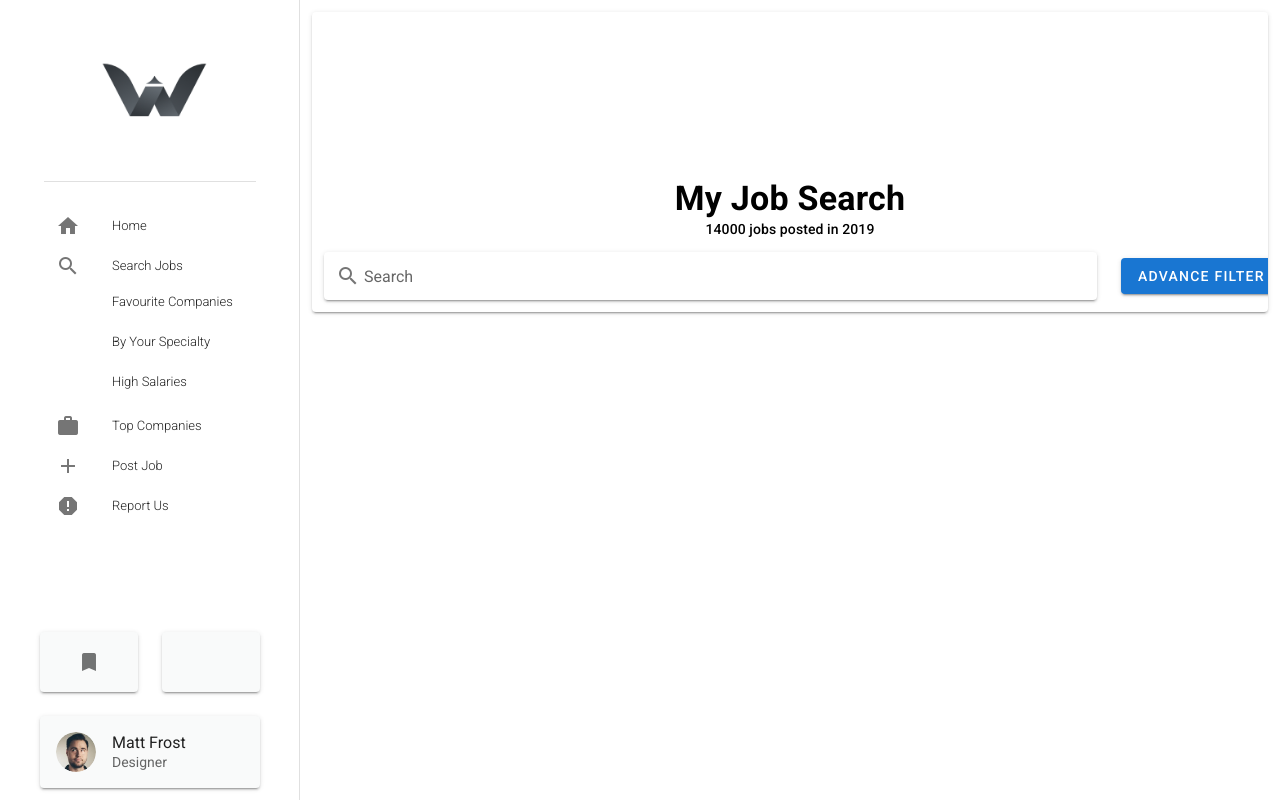
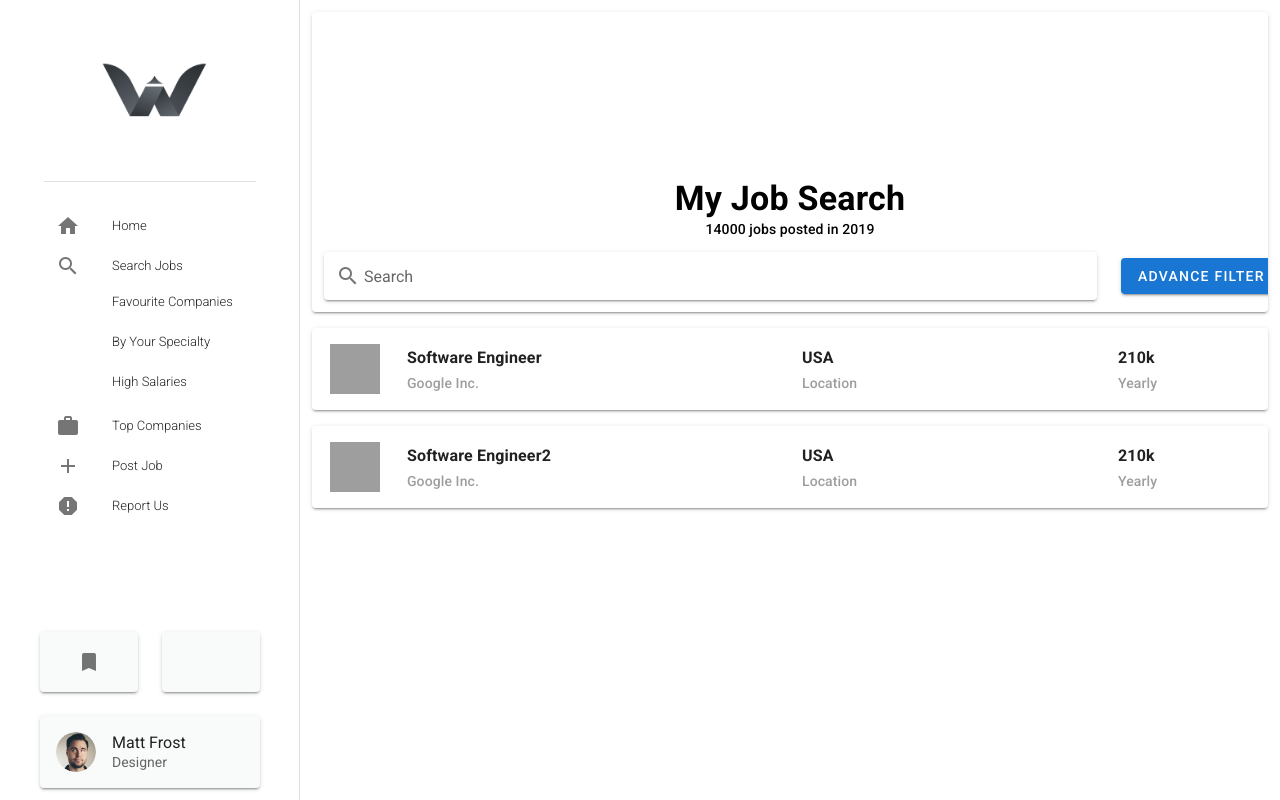
Before and after one commit to charlesng/myjobsearchvue, a Vue app: page / in a window 1280 px wide. Built offline with nearby package versions, Linux system fonts and the light colour scheme; grey boxes are pictures that could not be loaded.

Commit message:
Add JobTable and its Item template

```diff
--- /dev/null
+++ b/src/components/JobTable.vue
@@ -0,0 +1,47 @@
+<template>
+  <div>
+    <!-- Add Header -->
+    <JobTableItem v-for="job in jobs" v-bind:key="job.title" v-bind:job="job" />
+    <!-- Add Footer -->
+  </div>
+</template>
+
+<script lang="ts">
+import Vue from 'vue';
+import Job from '../model/Job';
+import JobTableItem from './JobTableItem.vue';
+
+type JobTablePropos = { jobs: Job[] };
+
+export default Vue.extend({
+  name: 'JobTable',
+  components: {
+    JobTableItem,
+  },
+
+  data() {
+    return {
+      jobs: [
+        {
+          title: 'Software Engineer',
+          company_name: 'Google Inc.',
+          location: 'USA',
+          description: 'default description',
+          img_src: 'https://avatars0.githubusercontent.com/u/1342004?s=400&v=4',
+          salary: ' 210k',
+          salary_period: 'Yearly',
+        },
+        {
+          title: 'Software Engineer2',
+          company_name: 'Google Inc.',
+          location: 'USA',
+          description: 'default description',
+          img_src: 'https://avatars0.githubusercontent.com/u/1342004?s=400&v=4',
+          salary: ' 210k',
+          salary_period: 'Yearly',
+        },
+      ],
+    } as JobTablePropos;
+  },
+});
+</script>
--- /dev/null
+++ b/src/components/JobTableItem.vue
@@ -0,0 +1,44 @@
+<template>
+  <v-card class="pa-1 mb-4">
+    <v-container>
+      <v-row class="text-left">
+        <v-col cols="1" class="d-flex align-center justify-center">
+          <v-avatar size="50" color="#EBEBEB" tile>
+            <img :src="job.img_src" alt="avatar" />
+          </v-avatar>
+        </v-col>
+        <v-col cols="5">
+          <div class="subtitle-1 font-weight-bold">{{ job.title }}</div>
+          <div class="subtitle-2 grey--text">{{ job.company_name }}</div>
+        </v-col>
+        <v-col cols="4">
+          <div class="subtitle-1 font-weight-bold">{{ job.location }}</div>
+          <div class="subtitle-2 grey--text">Location</div>
+        </v-col>
+        <v-col cols="2">
+          <div class="subtitle-1 font-weight-bold">{{ job.salary }}</div>
+          <div class="subtitle-2 grey--text">{{ job.salary_period }}</div>
+        </v-col>
+      </v-row>
+    </v-container>
+  </v-card>
+</template>
+<script lang="ts">
+import { Component, Vue, Prop } from 'vue-property-decorator';
+import Job from '../model/Job';
+
+@Component
+export default class JobTableItem extends Vue {
+  @Prop({
+    default: {
+      company_name: 'Default Company Name',
+    } as Job,
+  })
+  job!: Job;
+
+  @Prop({
+    default: 'Default Title',
+  })
+  title!: String;
+}
+</script>
--- a/src/components/ResponsiveDrawer.vue
+++ b/src/components/ResponsiveDrawer.vue
@@ -66,6 +66,7 @@
     <v-content class="d-flex align-start pt-0 fill-width">
       <v-col class="text-center">
         <Banner />
+        <JobTable class="mt-4" />
       </v-col>
     </v-content>
   </v-app>
@@ -78,11 +79,13 @@
 
 <script lang="ts">
 import Banner from './Banner.vue';
+import JobTable from './JobTable.vue';
 
 export default {
   name: 'ResponsiveDrawer',
   components: {
     Banner,
+    JobTable,
   },
   props: {
     source: String,
```
Also changed, not shown: 1 other file (tests, documents, lock files or other folders).
